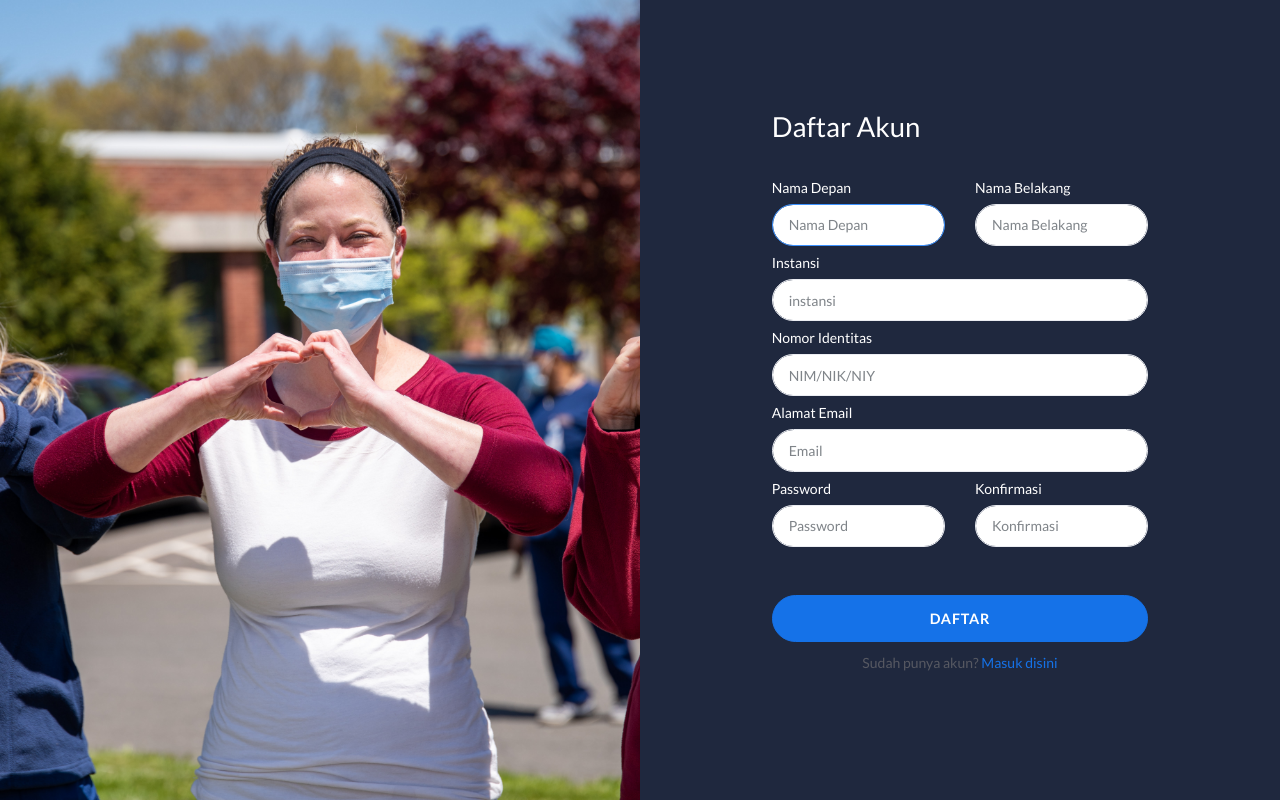
After one commit to gilapo/SITANDU, a CodeIgniter 4 app: template app/Views/register/register.php in a window 1280 px wide. The commit adds this page. Run offline with PHP 8.4 and a stand-in for CodeIgniter, Linux system fonts and the light colour scheme; the template is opened without the code that fills it, so the values that code supplies are empty; some libraries are stand-ins or nearby versions.

Commit message:
login regis

```diff
--- a/app/Controllers/Login.php
+++ b/app/Controllers/Login.php
@@ -10,6 +10,7 @@ class Login extends BaseController
             'judul' => 'Login|POSBINDU',
             'background' => 'dark',
             'active' => 'active'
+
         ];
         return view('login/login', $data);
     }
--- /dev/null
+++ b/app/Views/register/register.php
@@ -0,0 +1,57 @@
+<?= $this->extend('templates/authLayout'); ?>
+<?= $this->section('content'); ?>
+
+<div class="container-fluid ">
+    <div class="row no-gutter">
+        <div class="d-none d-md-flex col-md-4 col-lg-6 bg-image-register"></div>
+        <div class="col-md-8 col-lg-6">
+            <div class="login d-flex align-items-center py-5">
+                <div class="container">
+                    <div class="row">
+                        <div class="col-md-9 col-lg-8 mx-auto">
+                            <h1 class="text-white mb-4">Daftar Akun</h1>
+                            <form>
+                                <div class="row">
+                                    <div class="form-label-group col">
+                                        <label class="text-white" for="NamaDepan">Nama Depan</label>
+                                        <input type="text" id="NamaDepan" class="form-control" placeholder="Nama Depan" required autofocus>
+                                    </div>
+                                    <div class="form-label-group col">
+                                        <label class="text-white" for="namaBelakang">Nama Belakang</label>
+                                        <input type="text" id="namaBelakang" class="form-control" placeholder="Nama Belakang" required>
+                                    </div>
+                                </div>
+                                <div class="form-label-group ">
+                                    <label class="text-white" for="instansi">Instansi</label>
+                                    <input type="text" id="instansi" class="form-control" placeholder="instansi" required>
+                                </div>
+                                <div class="form-label-group ">
+                                    <label class="text-white" for="nim">Nomor Identitas</label>
+                                    <input type="text" id="nim" class="form-control" placeholder="NIM/NIK/NIY" required>
+                                </div>
+                                <div class="form-label-group ">
+                                    <label class="text-white" for="email">Alamat Email</label>
+                                    <input type="email" id="email" class="form-control" placeholder="Email" required>
+                                </div>
+                                <div class="row">
+                                    <div class="form-label-group col">
+                                        <label class="text-white" for="pass">Password</label>
+                                        <input type="password" id="pass" class="form-control" placeholder="Password" required autofocus>
+                                    </div>
+                                    <div class="form-label-group col">
+                                        <label class="text-white" for="pass2">Konfirmasi</label>
+                                        <input type="password" id="pass2" class="form-control" placeholder="Konfirmasi" required>
+                                    </div>
+                                </div>
+                                <button class="btn btn-lg btn-primary btn-block btn-login text-uppercase font-weight-bold mb-2 mt-5" type="submit">Daftar</button>
+                                <div class="text-center">
+                                    <p class="mt-2">Sudah punya akun? <a href="/Login">Masuk disini</a></p>
+                            </form>
+                        </div>
+                    </div>
+                </div>
+            </div>
+        </div>
+    </div>
+</div>
+<?= $this->endSection(); ?>
--- /dev/null
+++ b/app/Views/templates/authLayout.php
@@ -0,0 +1,96 @@
+<!DOCTYPE html>
+<html lang="en">
+
+<head>
+    <meta http-equiv="X-UA-Compatible" content="IE=edge" />
+    <title><?= $judul; ?></title>
+    <meta content='width=device-width, initial-scale=1.0, shrink-to-fit=no' name='viewport' />
+    <link rel="icon" href="<?= base_url(); ?>/assets/img/icon.png" type="image/x-icon" />
+
+
+    <!-- Fonts and icons -->
+    <script src="<?= base_url(); ?>/assets/js/plugin/webfont/webfont.min.js"></script>
+    <script>
+        WebFont.load({
+            google: {
+                "families": ["Lato:300,400,700,900"]
+            },
+            custom: {
+                "families": ["Flaticon", "Font Awesome 5 Solid", "Font Awesome 5 Regular", "Font Awesome 5 Brands", "simple-line-icons"],
+                urls: ['<?= base_url(); ?>/assets/css/fonts.min.css']
+            },
+            active: function() {
+                sessionStorage.fonts = true;
+            }
+        });
+    </script>
+
+    <!-- CSS Files -->
+    <link rel="stylesheet" href="<?= base_url(); ?>/assets/css/bootstrap.min.css">
+    <link rel="stylesheet" href="<?= base_url(); ?>/assets/css/atlantis.min.css">
+    <link rel="stylesheet" href="<?= base_url(); ?>/assets/css/mine.css">
+    <link href="<?= base_url(); ?>/assets/css/all.css" rel="stylesheet">
+    <style>
+        html,
+        .bg-image-login {
+            background-image: url("<?= base_url(); ?>/assets/img/national-cancer-institute-NFvdKIhxYlU-unsplash.jpg");
+            background-size: cover;
+            background-position: center;
+        }
+
+        .bg-image-register {
+            background-image: url("<?= base_url(); ?>/assets/img/rusty-watson-yIGinlYA6t8-unsplash.jpg");
+            background-size: cover;
+            background-position: center;
+        }
+    </style>
+</head>
+
+<body>
+    <!-- End Logo Header -->
+    <!-- content -->
+
+    <?= $this->renderSection('content'); ?>
+
+    <!--   Core JS Files   -->
+    <script src="<?= base_url(); ?>/assets/js/core/jquery.3.2.1.min.js"></script>
+    <script src="<?= base_url(); ?>/assets/js/core/popper.min.js"></script>
+    <script src="<?= base_url(); ?>/assets/js/core/bootstrap.min.js"></script>
+
+    <!-- jQuery UI -->
+    <script src="<?= base_url(); ?>/assets/js/plugin/jquery-ui-1.12.1.custom/jquery-ui.min.js"></script>
+    <script src="<?= base_url(); ?>/assets/js/plugin/jquery-ui-touch-punch/jquery.ui.touch-punch.min.js"></script>
+
+    <!-- jQuery Scrollbar -->
+    <script src="<?= base_url(); ?>/assets/js/plugin/jquery-scrollbar/jquery.scrollbar.min.js"></script>
+
+
+    <!-- Chart JS -->
+    <script src="<?= base_url(); ?>/assets/js/plugin/chart.js/chart.min.js"></script>
+
+    <!-- jQuery Sparkline -->
+    <script src="<?= base_url(); ?>/assets/js/plugin/jquery.sparkline/jquery.sparkline.min.js"></script>
+
+    <!-- Chart Circle -->
+    <script src="<?= base_url(); ?>/assets/js/plugin/chart-circle/circles.min.js"></script>
+
+    <!-- Datatables -->
+    <script src="<?= base_url(); ?>/assets/js/plugin/datatables/datatables.min.js"></script>
+
+    <!-- Bootstrap Notify -->
+    <script src="<?= base_url(); ?>/assets/js/plugin/bootstrap-notify/bootstrap-notify.min.js"></script>
+
+    <!-- jQuery Vector Maps -->
+    <script src="<?= base_url(); ?>/assets/js/plugin/jqvmap/jquery.vmap.min.js"></script>
+    <script src="<?= base_url(); ?>/assets/js/plugin/jqvmap/maps/jquery.vmap.world.js"></script>
+
+    <!-- Sweet Alert -->
+    <script src="<?= base_url(); ?>/assets/js/plugin/sweetalert/sweetalert.min.js"></script>
+
+    <!-- Atlantis JS -->
+    <script src="<?= base_url(); ?>/assets/js/atlantis.min.js"></script>
+
+
+</body>
+
+</html>
```
Also changed, not shown: app/Config/Database.php (+8 -10 lines), app/Controllers/Register.php (added, +20 -0 lines), app/Views/login/login.php (+34 -85 lines), public/assets/css/mine.css (added), public/assets/img/national-cancer-institute-NFvdKIhxYlU-unsplash.jpg (added), public/assets/img/rusty-watson-yIGinlYA6t8-unsplash.jpg (added).
